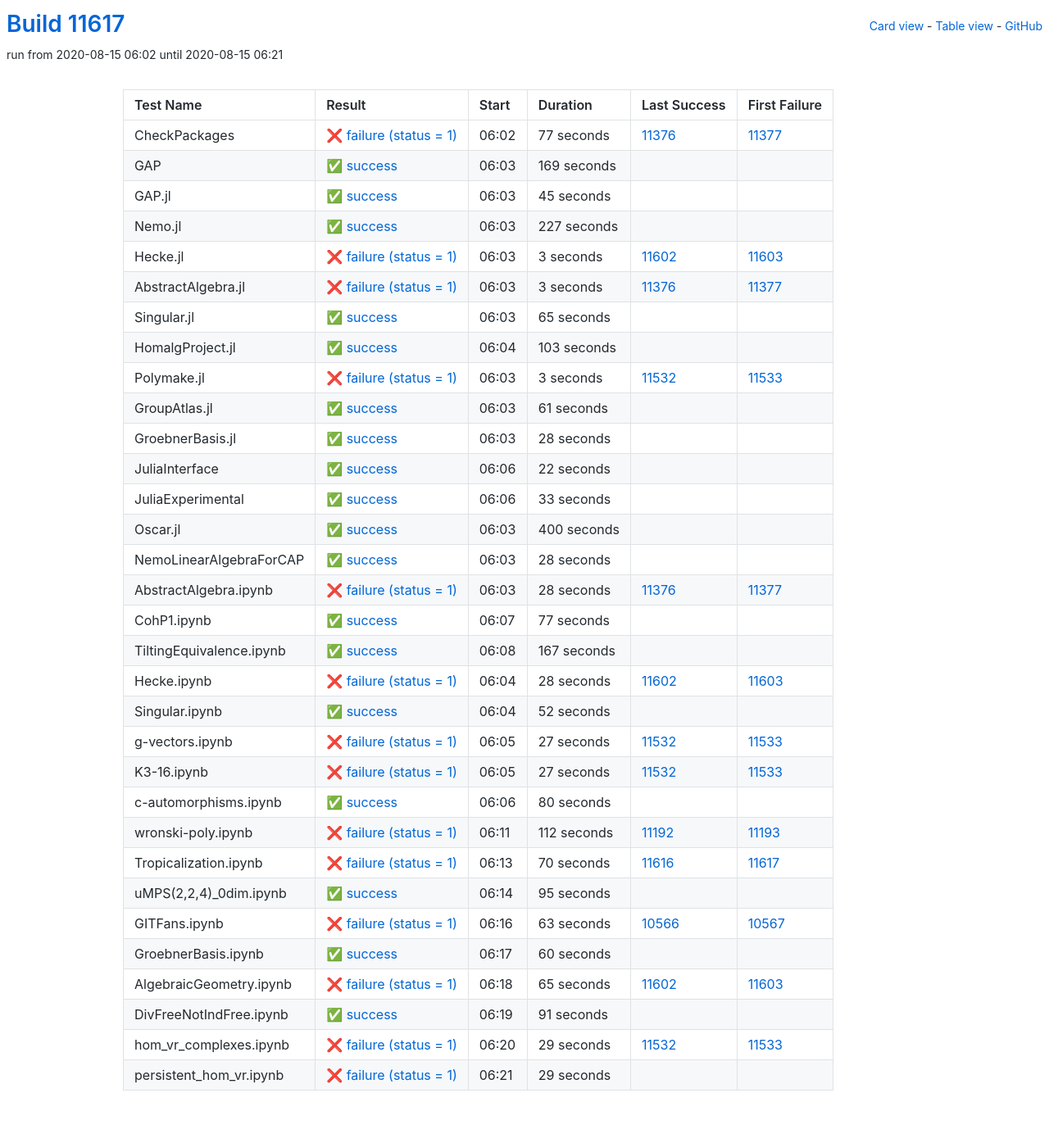
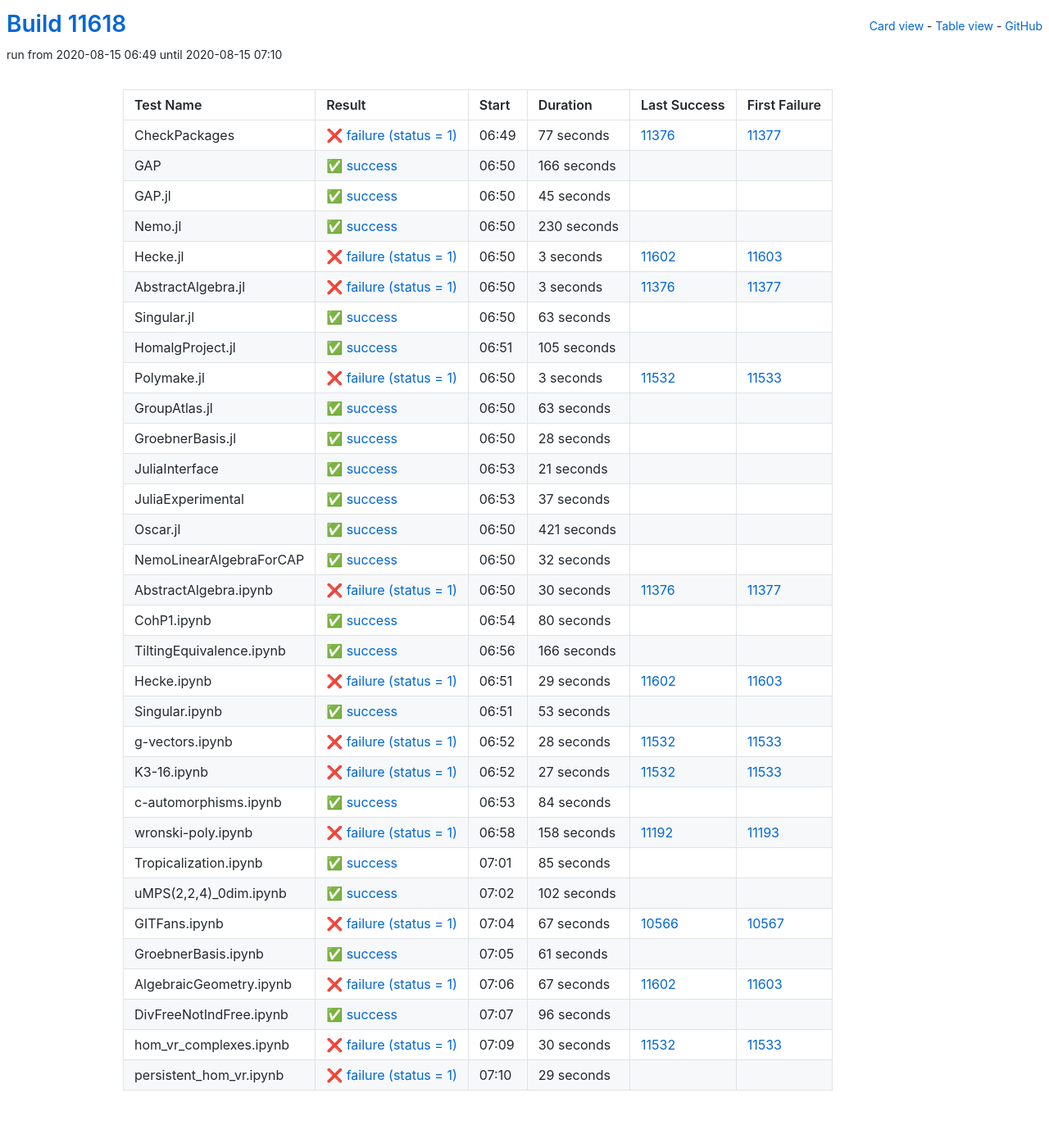
Before and after one commit to oscar-system/oscar-ci-status, a Jekyll site: the page built from table.html, in a window 1280 px wide. Shown: the whole page at 82% size. Built offline with Jekyll 4.4.1, drawn with Linux system fonts in a browser that asks for light colours.

Commit message:
Build #11618

```diff
--- a/_data/ci.yml
+++ b/_data/ci.yml
@@ -1,6 +1,6 @@
 ---
-build: 11617
-build_url: https://oscarci.mathematik.uni-kl.de/job/oscar/11617/
+build: 11618
+build_url: https://oscarci.mathematik.uni-kl.de/job/oscar/11618/
 job: oscar
 organization: oscar-system
 repo: oscar-ci-status
@@ -8,8 +8,8 @@
 tests:
 - name: CheckPackages
   id: checkpackages
-  log: https://oscarci.mathematik.uni-kl.de/job/oscar/11617/artifact/logs/build-11617/CheckPackages.log
-  start: 2020-08-15 06:02
+  log: https://oscarci.mathematik.uni-kl.de/job/oscar/11618/artifact/logs/build-11618/CheckPackages.log
+  start: 2020-08-15 06:49
   success: false
   exitcode: 1
   status: failure
@@ -20,20 +20,20 @@
   first_failure_url: https://oscarci.mathematik.uni-kl.de/job/oscar/11377/
 - name: GAP
   id: gap
-  log: https://oscarci.mathematik.uni-kl.de/job/oscar/11617/artifact/logs/build-11617/GAP.log
-  start: 2020-08-15 06:03
+  log: https://oscarci.mathematik.uni-kl.de/job/oscar/11618/artifact/logs/build-11618/GAP.log
+  start: 2020-08-15 06:50
   success: true
   exitcode: 0
   status: success
-  duration: 169
+  duration: 166
   last_success: false
   last_success_url:
   first_failure: false
   first_failure_url:
 - name: GAP.jl
   id: gap-jl
-  log: https://oscarci.mathematik.uni-kl.de/job/oscar/11617/artifact/logs/build-11617/GAP.jl.log
-  start: 2020-08-15 06:03
+  log: https://oscarci.mathematik.uni-kl.de/job/oscar/11618/artifact/logs/build-11618/GAP.jl.log
+  start: 2020-08-15 06:50
   success: true
   exitcode: 0
   status: success
@@ -44,20 +44,20 @@
   first_failure_url:
 - name: Nemo.jl
   id: nemo-jl
-  log: https://oscarci.mathematik.uni-kl.de/job/oscar/11617/artifact/logs/build-11617/Nemo.jl.log
-  start: 2020-08-15 06:03
+  log: https://oscarci.mathematik.uni-kl.de/job/oscar/11618/artifact/logs/build-11618/Nemo.jl.log
+  start: 2020-08-15 06:50
   success: true
   exitcode: 0
   status: success
-  duration: 227
+  duration: 230
   last_success: false
   last_success_url:
   first_failure: false
   first_failure_url:
 - name: Hecke.jl
   id: hecke-jl
-  log: https://oscarci.mathematik.uni-kl.de/job/oscar/11617/artifact/logs/build-11617/Hecke.jl.log
-  start: 2020-08-15 06:03
+  log: https://oscarci.mathematik.uni-kl.de/job/oscar/11618/artifact/logs/build-11618/Hecke.jl.log
+  start: 2020-08-15 06:50
   success: false
   exitcode: 1
   status: failure
@@ -68,8 +68,8 @@
   first_failure_url: https://oscarci.mathematik.uni-kl.de/job/oscar/11603/
 - name: AbstractAlgebra.jl
   id: abstractalgebra-jl
-  log: https://oscarci.mathematik.uni-kl.de/job/oscar/11617/artifact/logs/build-11617/AbstractAlgebra.jl.log
-  start: 2020-08-15 06:03
+  log: https://oscarci.mathematik.uni-kl.de/job/oscar/11618/artifact/logs/build-11618/AbstractAlgebra.jl.log
+  start: 2020-08-15 06:50
   success: false
   exitcode: 1
   status: failure
@@ -80,32 +80,32 @@
   first_failure_url: https://oscarci.mathematik.uni-kl.de/job/oscar/11377/
 - name: Singular.jl
   id: singular-jl
-  log: https://oscarci.mathematik.uni-kl.de/job/oscar/11617/artifact/logs/build-11617/Singular.jl.log
-  start: 2020-08-15 06:03
+  log: https://oscarci.mathematik.uni-kl.de/job/oscar/11618/artifact/logs/build-11618/Singular.jl.log
+  start: 2020-08-15 06:50
   success: true
   exitcode: 0
   status: success
-  duration: 65
+  duration: 63
   last_success: false
   last_success_url:
   first_failure: false
   first_failure_url:
 - name: HomalgProject.jl
   id: homalgproject-jl
-  log: https://oscarci.mathematik.uni-kl.de/job/oscar/11617/artifact/logs/build-11617/HomalgProject.jl.log
-  start: 2020-08-15 06:04
+  log: https://oscarci.mathematik.uni-kl.de/job/oscar/11618/artifact/logs/build-11618/HomalgProject.jl.log
+  start: 2020-08-15 06:51
   success: true
   exitcode: 0
   status: success
-  duration: 103
+  duration: 105
   last_success: false
   last_success_url:
   first_failure: false
   first_failure_url:
 - name: Polymake.jl
   id: polymake-jl
-  log: https://oscarci.mathematik.uni-kl.de/job/oscar/11617/artifact/logs/build-11617/Polymake.jl.log
-  start: 2020-08-15 06:03
+  log: https://oscarci.mathematik.uni-kl.de/job/oscar/11618/artifact/logs/build-11618/Polymake.jl.log
+  start: 2020-08-15 06:50
   success: false
   exitcode: 1
   status: failure
@@ -116,20 +116,20 @@
   first_failure_url: https://oscarci.mathematik.uni-kl.de/job/oscar/11533/
 - name: GroupAtlas.jl
   id: groupatlas-jl
-  log: https://oscarci.mathematik.uni-kl.de/job/oscar/11617/artifact/logs/build-11617/GroupAtlas.jl.log
-  start: 2020-08-15 06:03
+  log: https://oscarci.mathematik.uni-kl.de/job/oscar/11618/artifact/logs/build-11618/GroupAtlas.jl.log
+  start: 2020-08-15 06:50
   success: true
   exitcode: 0
   status: success
-  duration: 61
+  duration: 63
   last_success: false
   last_success_url:
   first_failure: false
   first_failure_url:
 - name: GroebnerBasis.jl
   id: groebnerbasis-jl
-  log: https://oscarci.mathematik.uni-kl.de/job/oscar/11617/artifact/logs/build-11617/GroebnerBasis.jl.log
-  start: 2020-08-15 06:03
+  log: https://oscarci.mathematik.uni-kl.de/job/oscar/11618/artifact/logs/build-11618/GroebnerBasis.jl.log
+  start: 2020-08-15 06:50
   success: true
   exitcode: 0
   status: success
@@ -140,128 +140,128 @@
   first_failure_url:
 - name: JuliaInterface
   id: juliainterface
-  log: https://oscarci.mathematik.uni-kl.de/job/oscar/11617/artifact/logs/build-11617/JuliaInterface.log
-  start: 2020-08-15 06:06
+  log: https://oscarci.mathematik.uni-kl.de/job/oscar/11618/artifact/logs/build-11618/JuliaInterface.log
+  start: 2020-08-15 06:53
   success: true
   exitcode: 0
   status: success
-  duration: 22
+  duration: 21
   last_success: false
   last_success_url:
   first_failure: false
   first_failure_url:
 - name: JuliaExperimental
   id: juliaexperimental
-  log: https://oscarci.mathematik.uni-kl.de/job/oscar/11617/artifact/logs/build-11617/JuliaExperimental.log
-  start: 2020-08-15 06:06
+  log: https://oscarci.mathematik.uni-kl.de/job/oscar/11618/artifact/logs/build-11618/JuliaExperimental.log
+  start: 2020-08-15 06:53
   success: true
   exitcode: 0
   status: success
-  duration: 33
+  duration: 37
   last_success: false
   last_success_url:
   first_failure: false
   first_failure_url:
 - name: Oscar.jl
   id: oscar-jl
-  log: https://oscarci.mathematik.uni-kl.de/job/oscar/11617/artifact/logs/build-11617/Oscar.jl.log
-  start: 2020-08-15 06:03
+  log: https://oscarci.mathematik.uni-kl.de/job/oscar/11618/artifact/logs/build-11618/Oscar.jl.log
+  start: 2020-08-15 06:50
   success: true
   exitcode: 0
   status: success
-  duration: 400
+  duration: 421
   last_success: false
   last_success_url:
   first_failure: false
   first_failure_url:
 - name: NemoLinearAlgebraForCAP
   id: nemolinearalgebraforcap
-  log: https://oscarci.mathematik.uni-kl.de/job/oscar/11617/artifact/logs/build-11617/NemoLinearAlgebraForCAP.log
-  start: 2020-08-15 06:03
+  log: https://oscarci.mathematik.uni-kl.de/job/oscar/11618/artifact/logs/build-11618/NemoLinearAlgebraForCAP.log
+  start: 2020-08-15 06:50
   success: true
   exitcode: 0
   status: success
-  duration: 28
+  duration: 32
   last_success: false
   last_success_url:
   first_failure: false
   first_failure_url:
 - name: AbstractAlgebra.ipynb
   id: abstractalgebra-ipynb
-  log: https://oscarci.mathematik.uni-kl.de/job/oscar/11617/artifact/logs/build-11617/AbstractAlgebra.ipynb.log
-  start: 2020-08-15 06:03
+  log: https://oscarci.mathematik.uni-kl.de/job/oscar/11618/artifact/logs/build-11618/AbstractAlgebra.ipynb.log
+  start: 2020-08-15 06:50
   success: false
   exitcode: 1
   status: failure
-  duration: 28
+  duration: 30
   last_success: 11376
   last_success_url: https://oscarci.mathematik.uni-kl.de/job/oscar/11376/
   first_failure: 11377
   first_failure_url: https://oscarci.mathematik.uni-kl.de/job/oscar/11377/
 - name: CohP1.ipynb
   id: cohp1-ipynb
-  log: https://oscarci.mathematik.uni-kl.de/job/oscar/11617/artifact/logs/build-11617/CohP1.ipynb.log
-  start: 2020-08-15 06:07
+  log: https://oscarci.mathematik.uni-kl.de/job/oscar/11618/artifact/logs/build-11618/CohP1.ipynb.log
+  start: 2020-08-15 06:54
   success: true
   exitcode: 0
   status: success
-  duration: 77
+  duration: 80
   last_success: false
   last_success_url:
   first_failure: false
   first_failure_url:
 - name: TiltingEquivalence.ipynb
   id: tiltingequivalence-ipynb
-  log: https://oscarci.mathematik.uni-kl.de/job/oscar/11617/artifact/logs/build-11617/TiltingEquivalence.ipynb.log
-  start: 2020-08-15 06:08
+  log: https://oscarci.mathematik.uni-kl.de/job/oscar/11618/artifact/logs/build-11618/TiltingEquivalence.ipynb.log
+  start: 2020-08-15 06:56
   success: true
   exitcode: 0
   status: success
-  duration: 167
+  duration: 166
   last_success: false
   last_success_url:
   first_failure: false
   first_failure_url:
 - name: Hecke.ipynb
   id: hecke-ipynb
-  log: https://oscarci.mathematik.uni-kl.de/job/oscar/11617/artifact/logs/build-11617/Hecke.ipynb.log
-  start: 2020-08-15 06:04
+  log: https://oscarci.mathematik.uni-kl.de/job/oscar/11618/artifact/logs/build-11618/Hecke.ipynb.log
+  start: 2020-08-15 06:51
   success: false
   exitcode: 1
   status: failure
-  duration: 28
+  duration: 29
   last_success: 11602
   last_success_url: https://oscarci.mathematik.uni-kl.de/job/oscar/11602/
   first_failure: 11603
   first_failure_url: https://oscarci.mathematik.uni-kl.de/job/oscar/11603/
 - name: Singular.ipynb
   id: singular-ipynb
-  log: https://oscarci.mathematik.uni-kl.de/job/oscar/11617/artifact/logs/build-11617/Singular.ipynb.log
-  start: 2020-08-15 06:04
+  log: https://oscarci.mathematik.uni-kl.de/job/oscar/11618/artifact/logs/build-11618/Singular.ipynb.log
+  start: 2020-08-15 06:51
   success: true
   exitcode: 0
   status: success
-  duration: 52
+  duration: 53
   last_success: false
   last_success_url:
   first_failure: false
   first_failure_url:
 - name: g-vectors.ipynb
   id: g-vectors-ipynb
-  log: https://oscarci.mathematik.uni-kl.de/job/oscar/11617/artifact/logs/build-11617/g-vectors.ipynb.log
-  start: 2020-08-15 06:05
+  log: https://oscarci.mathematik.uni-kl.de/job/oscar/11618/artifact/logs/build-11618/g-vectors.ipynb.log
+  start: 2020-08-15 06:52
   success: false
   exitcode: 1
   status: failure
-  duration: 27
+  duration: 28
   last_success: 11532
   last_success_url: https://oscarci.mathematik.uni-kl.de/job/oscar/11532/
   first_failure: 11533
   first_failure_url: https://oscarci.mathematik.uni-kl.de/job/oscar/11533/
 - name: K3-16.ipynb
   id: k3-16-ipynb
-  log: https://oscarci.mathematik.uni-kl.de/job/oscar/11617/artifact/logs/build-11617/K3-16.ipynb.log
-  start: 2020-08-15 06:05
+  log: https://oscarci.mathematik.uni-kl.de/job/oscar/11618/artifact/logs/build-11618/K3-16.ipynb.log
+  start: 2020-08-15 06:52
   success: false
   exitcode: 1
   status: failure
@@ -272,116 +272,116 @@
   first_failure_url: https://oscarci.mathematik.uni-kl.de/job/oscar/11533/
 - name: c-automorphisms.ipynb
   id: c-automorphisms-ipynb
-  log: https://oscarci.mathematik.uni-kl.de/job/oscar/11617/artifact/logs/build-11617/c-automorphisms.ipynb.log
-  start: 2020-08-15 06:06
+  log: https://oscarci.mathematik.uni-kl.de/job/oscar/11618/artifact/logs/build-11618/c-automorphisms.ipynb.log
+  start: 2020-08-15 06:53
   success: true
   exitcode: 0
   status: success
-  duration: 80
+  duration: 84
   last_success: false
   last_success_url:
   first_failure: false
   first_failure_url:
 - name: wronski-poly.ipynb
   id: wronski-poly-ipynb
-  log: https://oscarci.mathematik.uni-kl.de/job/oscar/11617/artifact/logs/build-11617/wronski-poly.ipynb.log
-  start: 2020-08-15 06:11
+  log: https://oscarci.mathematik.uni-kl.de/job/oscar/11618/artifact/logs/build-11618/wronski-poly.ipynb.log
+  start: 2020-08-15 06:58
   success: false
   exitcode: 1
   status: failure
-  duration: 112
+  duration: 158
   last_success: 11192
   last_success_url: https://oscarci.mathematik.uni-kl.de/job/oscar/11192/
   first_failure: 11193
   first_failure_url: https://oscarci.mathematik.uni-kl.de/job/oscar/11193/
 - name: Tropicalization.ipynb
   id: tropicalization-ipynb
-  log: https://oscarci.mathematik.uni-kl.de/job/oscar/11617/artifact/logs/build-11617/Tropicalization.ipynb.log
-  start: 2020-08-15 06:13
-  success: false
-  exitcode: 1
-  status: failure
-  duration: 70
-  last_success: 11616
-  last_success_url: https://oscarci.mathematik.uni-kl.de/job/oscar/11616/
-  first_failure: 11617
-  first_failure_url: https://oscarci.mathematik.uni-kl.de/job/oscar/11617/
-- name: uMPS(2,2,4)_0dim.ipynb
-  id: umps-2-2-4-0dim-ipynb
-  log: https://oscarci.mathematik.uni-kl.de/job/oscar/11617/artifact/logs/build-11617/uMPS-2-2-4-_0dim.ipynb.log
-  start: 2020-08-15 06:14
+  log: https://oscarci.mathematik.uni-kl.de/job/oscar/11618/artifact/logs/build-11618/Tropicalization.ipynb.log
+  start: 2020-08-15 07:01
   success: true
   exitcode: 0
   status: success
-  duration: 95
+  duration: 85
+  last_success: false
+  last_success_url:
+  first_failure: false
+  first_failure_url:
+- name: uMPS(2,2,4)_0dim.ipynb
+  id: umps-2-2-4-0dim-ipynb
+  log: https://oscarci.mathematik.uni-kl.de/job/oscar/11618/artifact/logs/build-11618/uMPS-2-2-4-_0dim.ipynb.log
+  start: 2020-08-15 07:02
+  success: true
+  exitcode: 0
+  status: success
+  duration: 102
   last_success: false
   last_success_url:
   first_failure: false
   first_failure_url:
 - name: GITFans.ipynb
   id: gitfans-ipynb
-  log: https://oscarci.mathematik.uni-kl.de/job/oscar/11617/artifact/logs/build-11617/GITFans.ipynb.log
-  start: 2020-08-15 06:16
+  log: https://oscarci.mathematik.uni-kl.de/job/oscar/11618/artifact/logs/build-11618/GITFans.ipynb.log
+  start: 2020-08-15 07:04
   success: false
   exitcode: 1
   status: failure
-  duration: 63
+  duration: 67
   last_success: 10566
   last_success_url: https://oscarci.mathematik.uni-kl.de/job/oscar/10566/
   first_failure: 10567
   first_failure_url: https://oscarci.mathematik.uni-kl.de/job/oscar/10567/
 - name: GroebnerBasis.ipynb
   id: groebnerbasis-ipynb
-  log: https://oscarci.mathematik.uni-kl.de/job/oscar/11617/artifact/logs/build-11617/GroebnerBasis.ipynb.log
-  start: 2020-08-15 06:17
+  log: https://oscarci.mathematik.uni-kl.de/job/oscar/11618/artifact/logs/build-11618/GroebnerBasis.ipynb.log
+  start: 2020-08-15 07:05
   success: true
   exitcode: 0
   status: success
-  duration: 60
+  duration: 61
   last_success: false
   last_success_url:
   first_failure: false
   first_failure_url:
 - name: AlgebraicGeometry.ipynb
   id: algebraicgeometry-ipynb
-  log: https://oscarci.mathematik.uni-kl.de/job/oscar/11617/artifact/logs/build-11617/AlgebraicGeometry.ipynb.log
-  start: 2020-08-15 06:18
+  log: https://oscarci.mathematik.uni-kl.de/job/oscar/11618/artifact/logs/build-11618/AlgebraicGeometry.ipynb.log
+  start: 2020-08-15 07:06
   success: false
   exitcode: 1
   status: failure
-  duration: 65
+  duration: 67
   last_success: 11602
   last_success_url: https://oscarci.mathematik.uni-kl.de/job/oscar/11602/
   first_failure: 11603
   first_failure_url: https://oscarci.mathematik.uni-kl.de/job/oscar/11603/
 - name: DivFreeNotIndFree.ipynb
   id: divfreenotindfree-ipynb
-  log: https://oscarci.mathematik.uni-kl.de/job/oscar/11617/artifact/logs/build-11617/DivFreeNotIndFree.ipynb.log
-  start: 2020-08-15 06:19
+  log: https://oscarci.mathematik.uni-kl.de/job/oscar/11618/artifact/logs/build-11618/DivFreeNotIndFree.ipynb.log
+  start: 2020-08-15 07:07
   success: true
   exitcode: 0
   status: success
-  duration: 91
+  duration: 96
   last_success: false
   last_success_url:
   first_failure: false
   first_failure_url:
 - name: hom_vr_complexes.ipynb
   id: hom-vr-complexes-ipynb
-  log: https://oscarci.mathematik.uni-kl.de/job/oscar/11617/artifact/logs/build-11617/hom_vr_complexes.ipynb.log
-  start: 2020-08-15 06:20
+  log: https://oscarci.mathematik.uni-kl.de/job/oscar/11618/artifact/logs/build-11618/hom_vr_complexes.ipynb.log
+  start: 2020-08-15 07:09
   success: false
   exitcode: 1
   status: failure
-  duration: 29
+  duration: 30
   last_success: 11532
   last_success_url: https://oscarci.mathematik.uni-kl.de/job/oscar/11532/
   first_failure: 11533
   first_failure_url: https://oscarci.mathematik.uni-kl.de/job/oscar/11533/
 - name: persistent_hom_vr.ipynb
   id: persistent-hom-vr-ipynb
-  log: https://oscarci.mathematik.uni-kl.de/job/oscar/11617/artifact/logs/build-11617/persistent_hom_vr.ipynb.log
-  start: 2020-08-15 06:21
+  log: https://oscarci.mathematik.uni-kl.de/job/oscar/11618/artifact/logs/build-11618/persistent_hom_vr.ipynb.log
+  start: 2020-08-15 07:10
   success: false
   exitcode: 1
   status: failure
```
Also changed, not shown: README.md.
